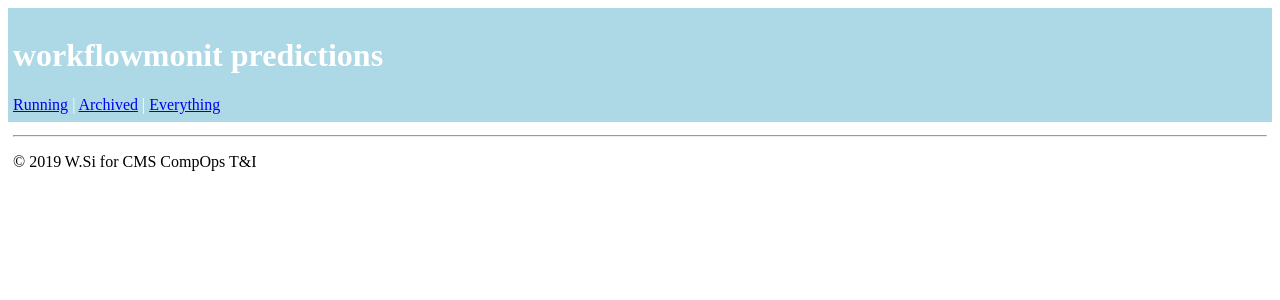
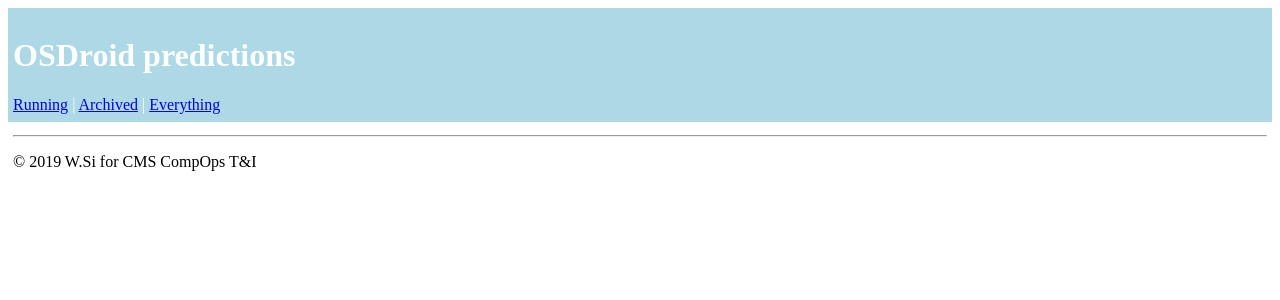
Before and after one commit to phylsix/OSDroid, a Flask app: template web/templates/layout.html in a window 1280 px wide. Shown: the top 300 px of the page. Run offline with Flask 2, Linux system fonts and the light colour scheme; the template is opened without the code that fills it, so the values that code supplies are empty; some libraries are stand-ins or nearby versions.

Commit message:
name changing

```diff
--- a/web/templates/layout.html
+++ b/web/templates/layout.html
@@ -2,7 +2,7 @@
 <html>
   <head>
     <meta charset="utf-8" />
-    <title>workflowmonit</title>
+    <title>OSDroid</title>
     <link
       rel="stylesheet"
       type="text/css"
@@ -27,7 +27,7 @@
   </head>
   <body>
     <div class="banner">
-      <h1>workflowmonit predictions</h1>
+      <h1>OSDroid predictions</h1>
 
       <div class="navbar">
         <a href="{{ url_for('main.index') }}">Running</a> |
```
